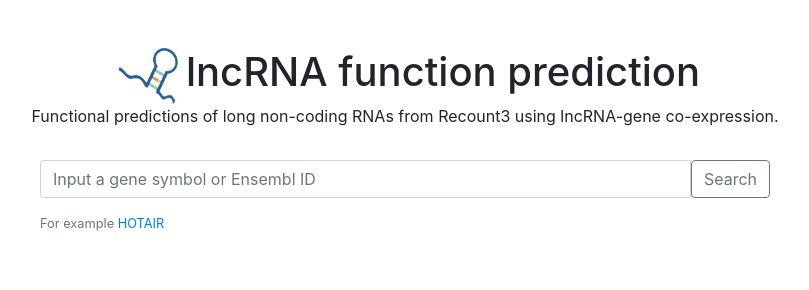
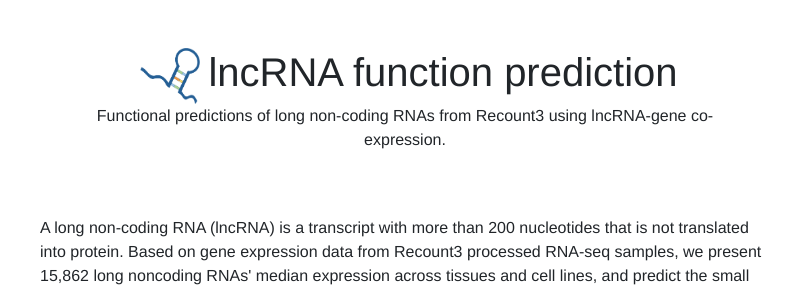
Before and after one commit to MaayanLab/lncHUB2, a Flask app: page /lncHub2/ in a window 1280 px wide. Shown: the top 290 px of the page, without its empty margins (235-1044 px from the left). Run offline with Flask 2, Linux system fonts and the light colour scheme; some libraries are stand-ins or nearby versions.

Commit message:
Add an appyter button; Tighten layout; Add the description

```diff
--- a/app/static/index.js
+++ b/app/static/index.js
@@ -1,16 +1,19 @@
 let appyters = '';
 
-function display_results(appyter) {
+function display_results(appyter, gene) {
     let appyter_card = $('#results__appyter-card'),
-        not_processed = $('#results__not-processed');
+        not_in_db = $('#results__not-in-db');
 
     appyter_card.hide();
-    not_processed.hide();
-    if (appyter !== '') {
+    not_in_db.hide();
+    if (appyter !== undefined) {
+        console.log('def')
         appyter_card.show()
         $('#results__appyter-iframe').attr('src', `gene\\${appyter.gene}`);
     } else {
-        not_processed.show();
+        console.log('undef')
+        not_in_db.text(`"${gene}" is missing from the database.`)
+        not_in_db.show();
     }
 }
 
@@ -20,7 +23,7 @@ function example(gene) {
 }
 
 function search(gene) {
-    let appyter = '';
+    let appyter = undefined;
 
     if (appyters === '') {
         fetch('static/appyters.json')
@@ -28,11 +31,11 @@ function search(gene) {
             .then(data => {
                 appyters = data;
                 appyter = data.filter(a => a['gene'] === gene)[0];
-                display_results(appyter);
+                display_results(appyter, gene);
             })
     } else {
         appyter = appyters.filter(a => a['gene'] === gene);
-        display_results(appyter);
+        display_results(appyter, gene);
     }
 
 }
--- a/app/templates/appyter.html
+++ b/app/templates/appyter.html
@@ -2,7 +2,7 @@
 
 {% block body %}
 <div class="container mt-5">
-    <h4>Report about the Long Non-coding RNA (lncRNA) {{ appyter.gene }}</h4>
+    <h4>Report about the Long Non-coding RNA (lncRNA) {{ appyter.gene }} <a class="ml-2 p-1" style="font-size: 1rem; font-weight: 400; background: aliceblue; border-radius: 4px; border: 1px solid #bddffd;" target="_blank" rel="noopener noreferrer" href="https://appyters.maayanlab.cloud/lncRNA_Appyter/{{ appyter.id}}">Open in <img src="{{ url_for('static', filename='appyters_logo.svg') }}" class="img-fluid" style="width: 10%" alt="Appyters"></a></h4>
     <p>Based on lncRNA-gene co-expression, this report provides predictions on the biological functions of {{
         appyter.gene }},
         displays the median expression of {{ appyter.gene }} across tissues and cell-lines, and predicts small molecules
--- a/app/templates/base.html
+++ b/app/templates/base.html
@@ -25,7 +25,7 @@
     {% block head %}
     {% endblock %}
 </head>
-<body>
+<body style="font-family: Helvetica,serif">
 {% block body %}
 {% endblock %}
 </body>
--- a/app/templates/index.html
+++ b/app/templates/index.html
@@ -17,14 +17,19 @@
         <img class="img-fluid mx-2" style="width: 60px;" src="{{ url_for('static', filename='logo.png') }}"
              alt="lncRNA logo">
         <h1 class="display-5">lncRNA function prediction</h1>
-        <p class="text-center">Functional predictions of long non-coding RNAs from Recount3 using lncRNA-gene
+    </div>
+    <div class="row justify-content-center">
+        <div class="col-7">
+        <p style="font-weight: 300; font-size: 1rem" class="text-center">Functional predictions of long non-coding RNAs from Recount3 using lncRNA-gene
             co-expression.</p>
+        </div>
     </div>
     <!--  Header  -->
     <!-- Search -->
-    <div class="row justify-content-center my-3">
+    <div class="row justify-content-center my-5">
         <div class="col-8">
-            <div class="input-group mb-3">
+            <p>A long non-coding RNA (lncRNA) is a transcript with more than 200 nucleotides that is not translated into protein. Based on gene expression data from Recount3 processed RNA-seq samples, we present 15,862 long noncoding RNAs' median expression across tissues and cell lines, and predict the small molecules that regulate their expression.</p>
+            <div class="input-group mt-4 mb-2">
                 <input id="search" type="text" class="form-control" placeholder="Input a gene symbol or Ensembl ID"
                        aria-label="lncRNA"
                        aria-describedby="search-button"/>
@@ -36,7 +41,7 @@
     <!-- Search -->
     <!-- Results -->
     <div id="results" class="row justify-content-center my-3">
-        <p id="results__not-processed" style="font-style: italic; display: none;">An appyter for this lncRNA is not processed yet.</p>
+        <p id="results__not-in-db" style="font-style: italic; display: none;"></p>
         <div id="results__appyter-card" class="col card m-2" style="display: none;">
             <div class="card-body">
                 <iframe id="results__appyter-iframe" style="width: 100%; height: 5300px; border: none"></iframe>
--- a/docker-compose.yml
+++ b/docker-compose.yml
@@ -2,7 +2,7 @@ version: '3'
 services:
   app:
     build: .
-    image: maayanlab/lncrnafp:0.1.4
+    image: maayanlab/lncrnafp:0.1.5
     environment:
       - ROOT_PATH=/lncHub2/
       - BASE_PATH=https://maayanalab.cloud
```
Also changed, not shown: app/static/appyters_logo.svg (added).
